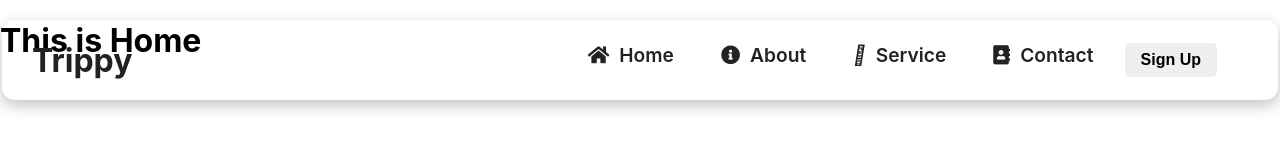
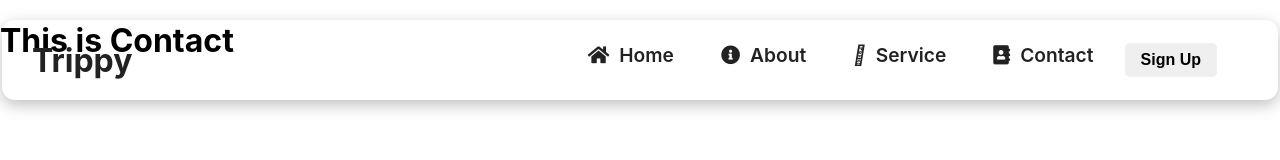
Before and after one commit to Krushna1621/Tour-Travel, a React (Create React App) app: page /contact in a window 1280 px wide. Shown: the top 160 px of the page. Built offline with nearby package versions, Linux system fonts and the light colour scheme.

Commit message:
contact page added

```diff
--- a/src/App.js
+++ b/src/App.js
@@ -1,19 +1,22 @@
 import React from 'react';
-import { BrowserRouter as Router, Route } from 'react-router-dom';
-import { Switch } from 'react-router-dom';
-
+import { BrowserRouter as Router, Route, Routes } from 'react-router-dom'; // Import Routes
 import Navbar from './components/Navbar';
 import Home from './routes/Home';
 import About from './routes/About';
-
+import Contact from './routes/Contact';
+import Service from './routes/Service';
 function App() {
   return (
     <Router>
-     <Navbar></Navbar>
-     <Switch>
-      <Route path="/" component={Home}></Route>
-      <Route path="/about" component={About}></Route>
-     </Switch>
+      <Navbar />
+      <Routes>
+        <Route path="/" />
+        <Route path="/home" element={<Home />} />
+        <Route path="/about" element={<About />} />
+        <Route path="/contact" element={<Contact/>}/>
+        <Route path="/service" element={<Service/>}/>
+
+      </Routes>
     </Router>
   );
 }
--- a/src/components/MenuItem.js
+++ b/src/components/MenuItem.js
@@ -1,7 +1,7 @@
 export const MenuItems = [
     {
       title: 'Home',
-      url: '/',
+      url: '/home',
       cName:"nav-links",
       iconName: 'fas fa-home', // Correct Font Awesome icon class name
     },
--- a/src/routes/Contact.js
+++ b/src/routes/Contact.js
@@ -1,10 +1,10 @@
 import React from 'react'
 
-function Conatact() {
+function Contact() {
   return (
     <div>
       <h1>This is Contact</h1>
     </div>
   )
 }
-export default Conatact;
+export default Contact;
```
